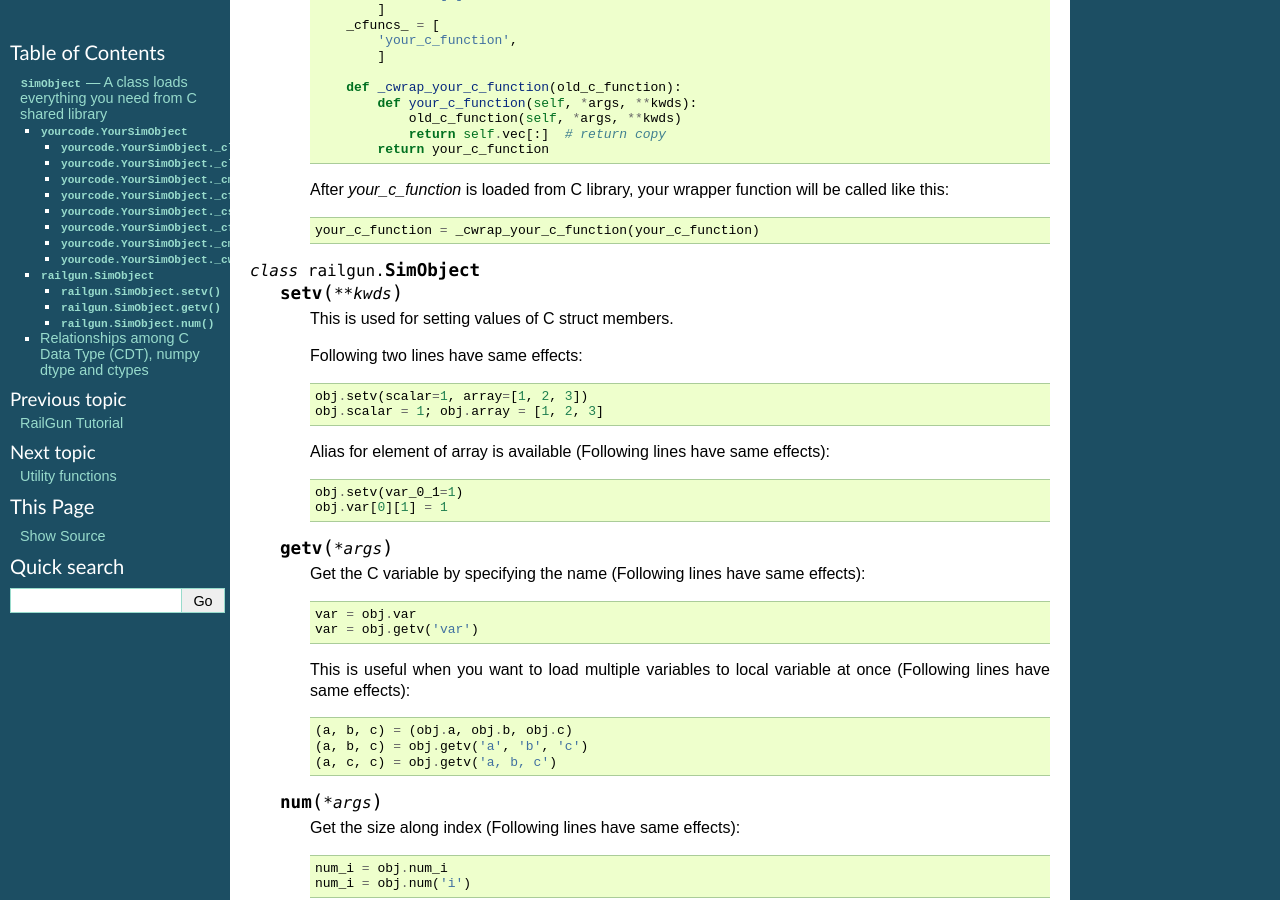
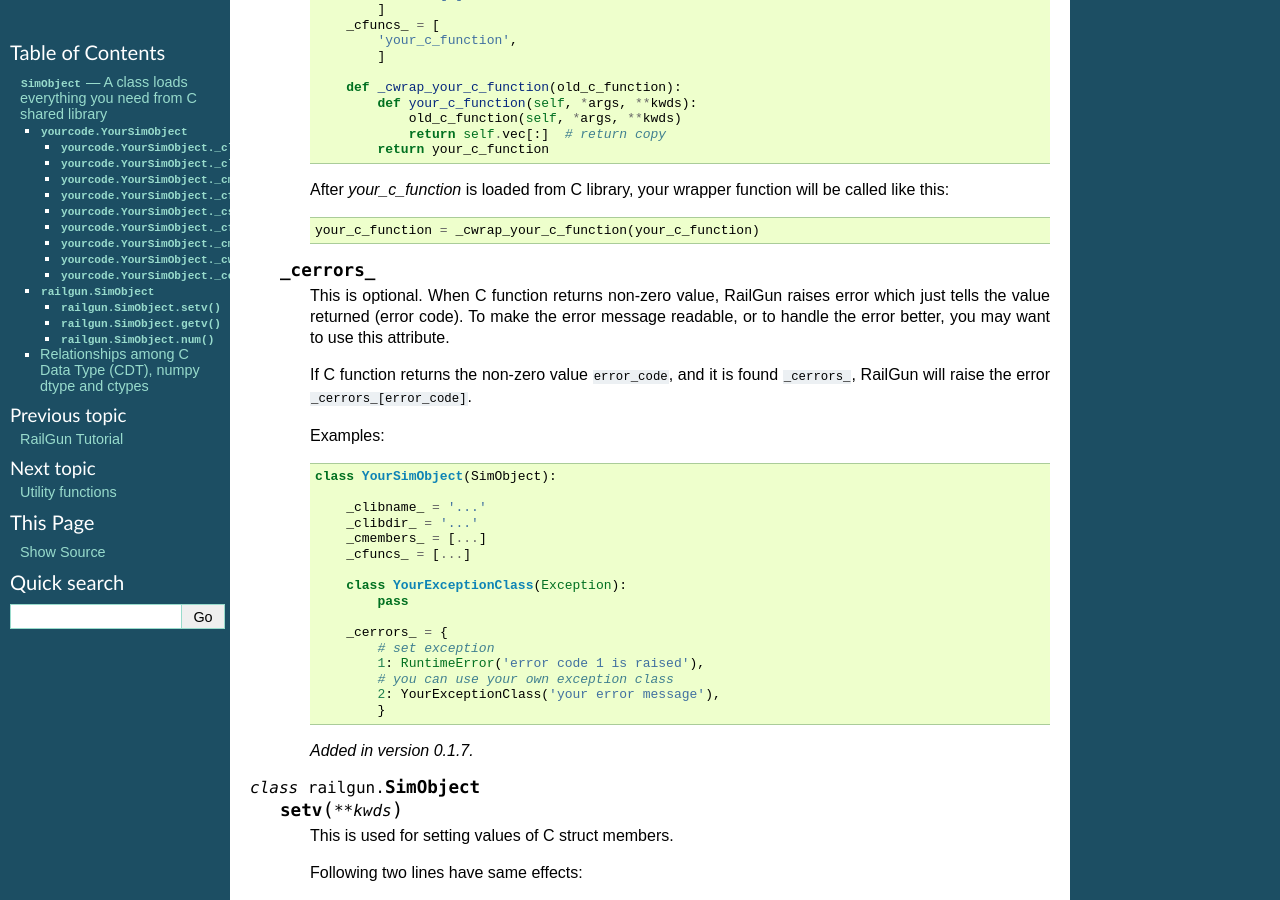
Before and after one commit to tkf/railgun, a Sphinx documentation site: the page built from doc/source/simobj.rst, in a window 1280 px wide and 900 px high, scrolled down 3730 px. Built offline with Sphinx 7.4.7, drawn with Linux system fonts in a browser that asks for light colours; formulas are drawn with MathJax 3; pages that are not in the unit, such as notebooks, are missing from menus.

Commit message:
added _cerrors_ attribute for better error control.

```diff
--- a/doc/source/simobj.rst
+++ b/doc/source/simobj.rst
@@ -238,6 +238,39 @@
 
           your_c_function = _cwrap_your_c_function(your_c_function)
 
+   .. attribute:: _cerrors_
+
+      This is optional.
+      When C function returns non-zero value, RailGun raises error
+      which just tells the value returned (error code).
+      To make the error message readable, or to handle the error
+      better, you may want to use this attribute.
+
+      If C function returns the non-zero value ``error_code``, and it
+      is found ``_cerrors_``, RailGun will raise the error
+      ``_cerrors_[error_code]``.
+
+      Examples::
+
+          class YourSimObject(SimObject):
+
+              _clibname_ = '...'
+              _clibdir_ = '...'
+              _cmembers_ = [...]
+              _cfuncs_ = [...]
+
+              class YourExceptionClass(Exception):
+                  pass
+
+              _cerrors_ = {
+                  # set exception
+                  1: RuntimeError('error code 1 is raised'),
+                  # you can use your own exception class
+                  2: YourExceptionClass('your error message'),
+                  }
+
+      .. versionadded:: 0.1.7
+
 
 
 .. class:: railgun.SimObject
```
Also changed, not shown: 2 other files.
